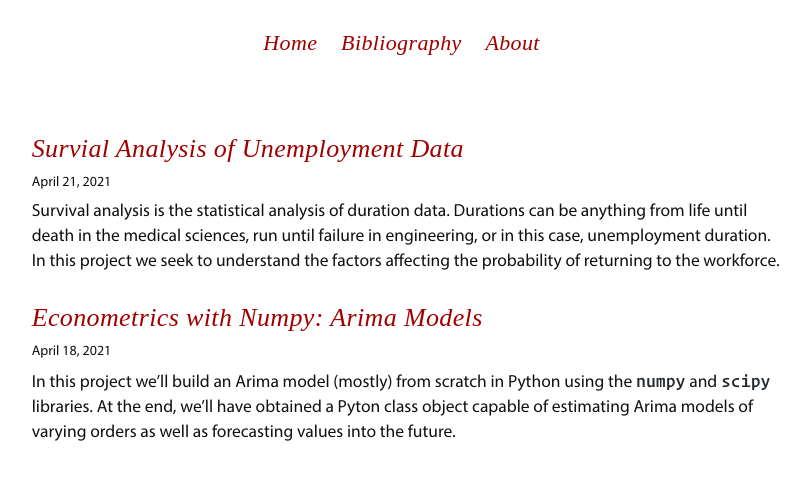
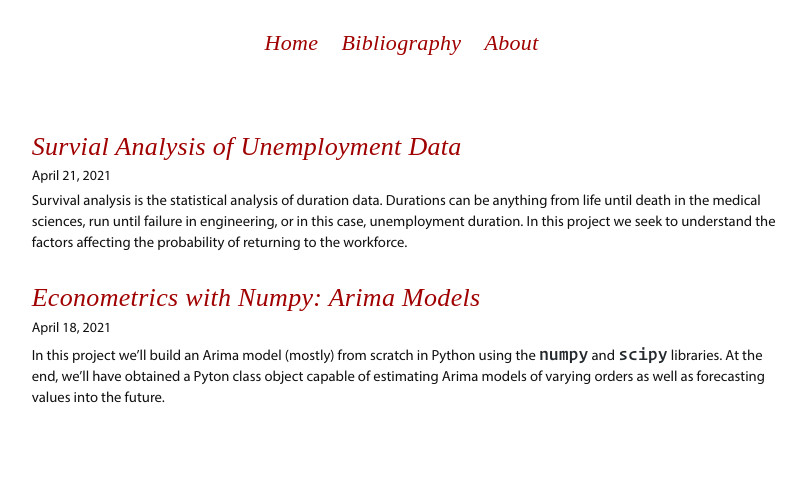
Before and after one commit to mhoirup/mhoirup.github.io, a Jekyll site: the page built from index.html, in a window 1280 px wide. Shown: the top 480 px of the page, without its empty margins (240-1050 px from the left). Built offline with Jekyll 4.4.1, drawn with Linux system fonts in a browser that asks for light colours.

Commit message:
adjust font sizes

```diff
--- a/css/tufte.scss
+++ b/css/tufte.scss
@@ -26,7 +26,7 @@ html{
     text-align: baseline;
     -webkit-font-smoothing: antialiased;
     -moz-osx-font-smoothing: grayscale;
-    font-size: 12.5px;
+    font-size: 10.5px;
   }
 
 
@@ -48,7 +48,6 @@ html{
     width: 40% !important;
 }
 
-
 .MathJax_CHTML {
     color: #000000 !important;
     font-weight: 500 !important;
@@ -61,7 +60,6 @@ html{
     text-align: left !important;
 }
 
-// sets link style according to values in _settings.scss
 a {
     color: $contrast-color;
     text-decoration: none;
@@ -106,9 +104,6 @@ body {
 
 h1 {
     font-weight: 200;
-    // font-family: PalatinoSC;
-    // font-family: Palatino;
-    font-family: Myriad;
     font-family: Minion;
     font-weight: normal;
     font-style: italic;
@@ -120,10 +115,6 @@ h1 {
 }
 
 h2, h3 {
-    font-style: normal;
-    font-family: Palatino;
-    font-family: Myriad;
-    font-weight: bold;
     font-family: Minion;
     font-weight: normal;
     font-style: italic;
```
